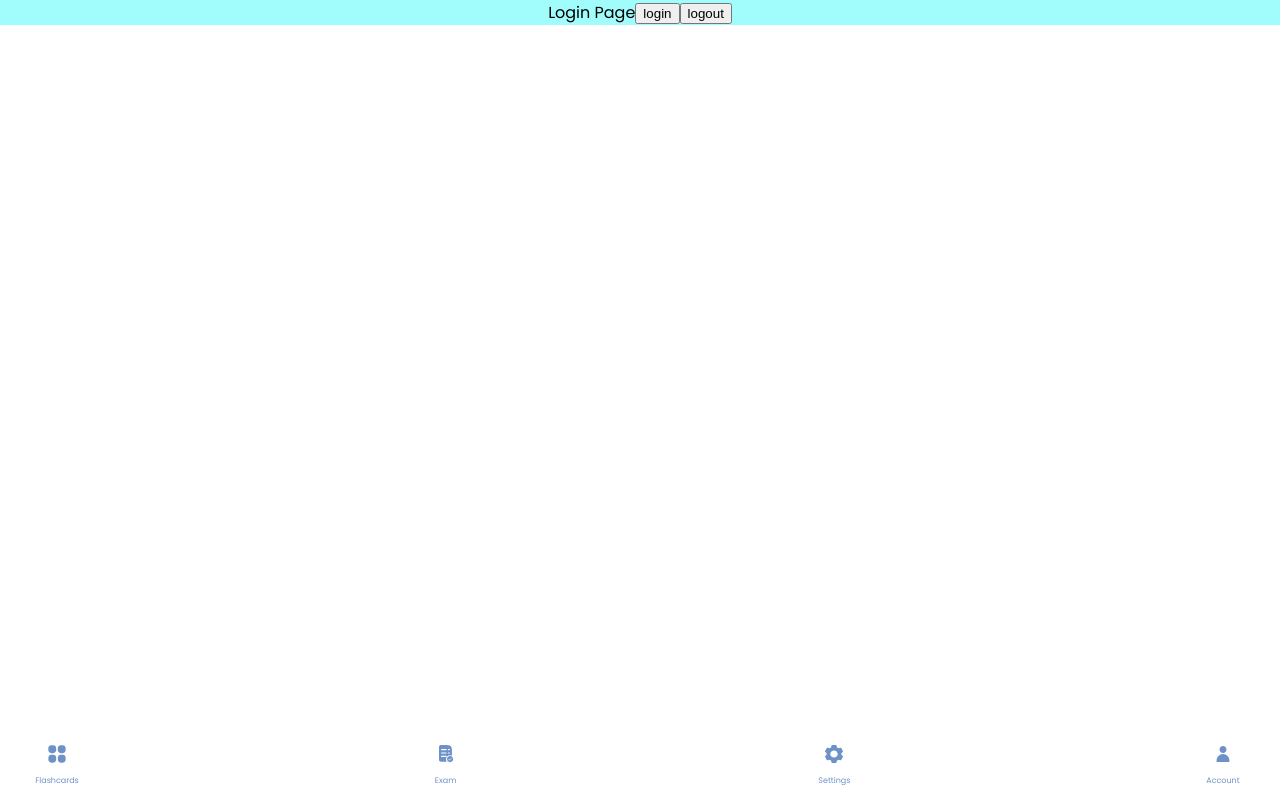
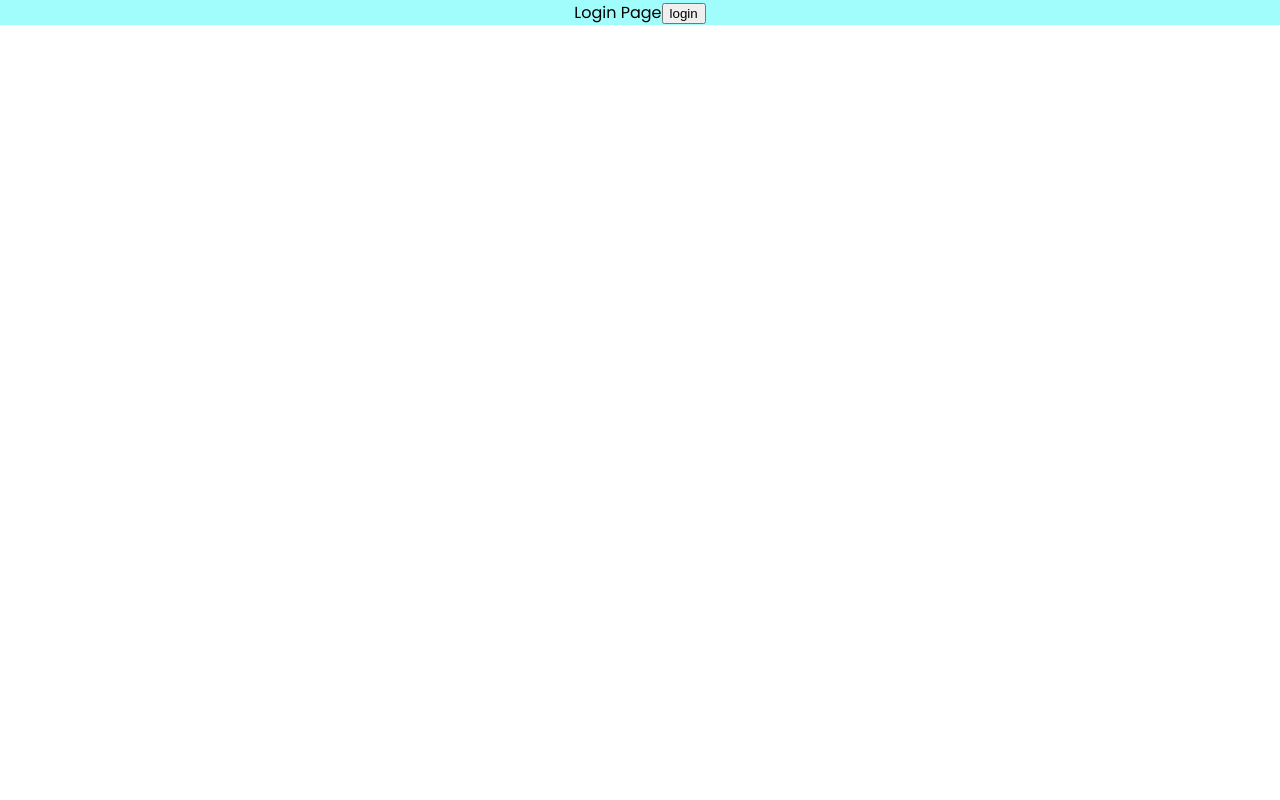
Before and after one commit to AndrewProsianyk/english-words, a React (Create React App) app: page /login in a window 1280 px wide. Built offline with nearby package versions, Linux system fonts and the light colour scheme.

Commit message:
private/public routing

```diff
--- a/src/App.js
+++ b/src/App.js
@@ -8,17 +8,16 @@ import ThemePage from './pages/ThemePage/ThemePage';
 import LoginPage from './pages/LoginPage/LoginPage';
 import AccountPage from './pages/AccountPage/AccountPage';
 import { auth, provider } from './firebase'
-import { useState } from 'react';
 import { useDispatch } from 'react-redux';
 import { setCurrentUser, removeUser } from './redux/auth/user-actions'
+import { useSelector } from 'react-redux';
+import { getIsLoggedIn } from './redux/auth/user-selectors';
 
 
 
 function App() {
-  const user = auth.currentUser;
-  console.log('Current user: ', user)
+  const isLoggedIn = useSelector(getIsLoggedIn)
   const dispatch = useDispatch()
-
 
 
   const login = () => {
@@ -38,12 +37,10 @@ function App() {
       console.log('signed out')
     }).catch(error => console.log(error))
   }
-
-
+  if (isLoggedIn) {
     return (
       <div className="App">
         <Routes>
-        <Route path="/login" element={<LoginPage login={login} logout={logout} />} />
           <Route exact path="/flashcards" element={<FlashcardsPage />} />
           <Route path="/exam" element={<span>Exam</span>} />
           <Route path="/settings" element={<span>settings</span>} />
@@ -60,4 +57,34 @@ function App() {
     );
   }
 
+  return (
+    <div className="App">
+      <Routes>
+        <Route path="/login" element={<LoginPage login={login} logout={logout} />} />
+        <Route
+          path="*"
+          element={<Navigate to="/login" replace />}
+        />
+      </Routes>
+    </div>
+  );
+}
+
 export default App;
+
+{/* <div className="App">
+  <Routes>
+    <Route path="/login" element={<LoginPage login={login} logout={logout} />} />
+    <Route exact path="/flashcards" element={<FlashcardsPage />} />
+    <Route path="/exam" element={<span>Exam</span>} />
+    <Route path="/settings" element={<span>settings</span>} />
+    <Route path="/account" element={<AccountPage logout={logout} />} />
+    <Route path="/flashcards/new-theme" element={<NewThemePage />} />
+    <Route path="/flashcards/:themeId" element={<ThemePage />} />
+    <Route
+      path="*"
+      element={<Navigate to="/flashcards" replace />}
+    />
+  </Routes>
+  <AppBar />
+</div> */}
--- a/src/pages/LoginPage/LoginPage.jsx
+++ b/src/pages/LoginPage/LoginPage.jsx
@@ -1,10 +1,9 @@
 import React from 'react'
 
-export default function LoginPage({login, logout}) {
+export default function LoginPage({login}) {
   return (
       <div>Login Page
           <button onClick={login}>login</button>
-          <button onClick={logout}>logout</button>
     </div>
   )
 }
--- a/src/redux/auth/user-reducer.js
+++ b/src/redux/auth/user-reducer.js
@@ -1,10 +1,11 @@
-import { createReducer, createSlice } from "@reduxjs/toolkit";
+import { createReducer } from "@reduxjs/toolkit";
 import { setCurrentUser, removeUser } from './user-actions'
 
 const initialState = {
     name: null,
     email: null,
     token: null,
+    isLoggedIn: false,
 }
 
 export const userReducer = createReducer(
@@ -13,11 +14,13 @@ export const userReducer = createReducer(
         state.name = action.payload.name;
         state.email = action.payload.email;
         state.token = action.payload.token;
+        state.isLoggedIn = true;
     },
     [removeUser]: (state) => {
         state.name = null;
         state.email = null;
         state.token = null;
+        state.isLoggedIn = false;
     },
 },
 );
--- a/src/redux/auth/user-selectors.js
+++ b/src/redux/auth/user-selectors.js
@@ -1,2 +1,3 @@
 export const getCurrentUserName = state => state.user.name
 export const getCurrentUserEmail = state => state.user.email
+export const getIsLoggedIn = state => state.user.isLoggedIn
```
Lines whose indentation alone changed are shown as unchanged.
